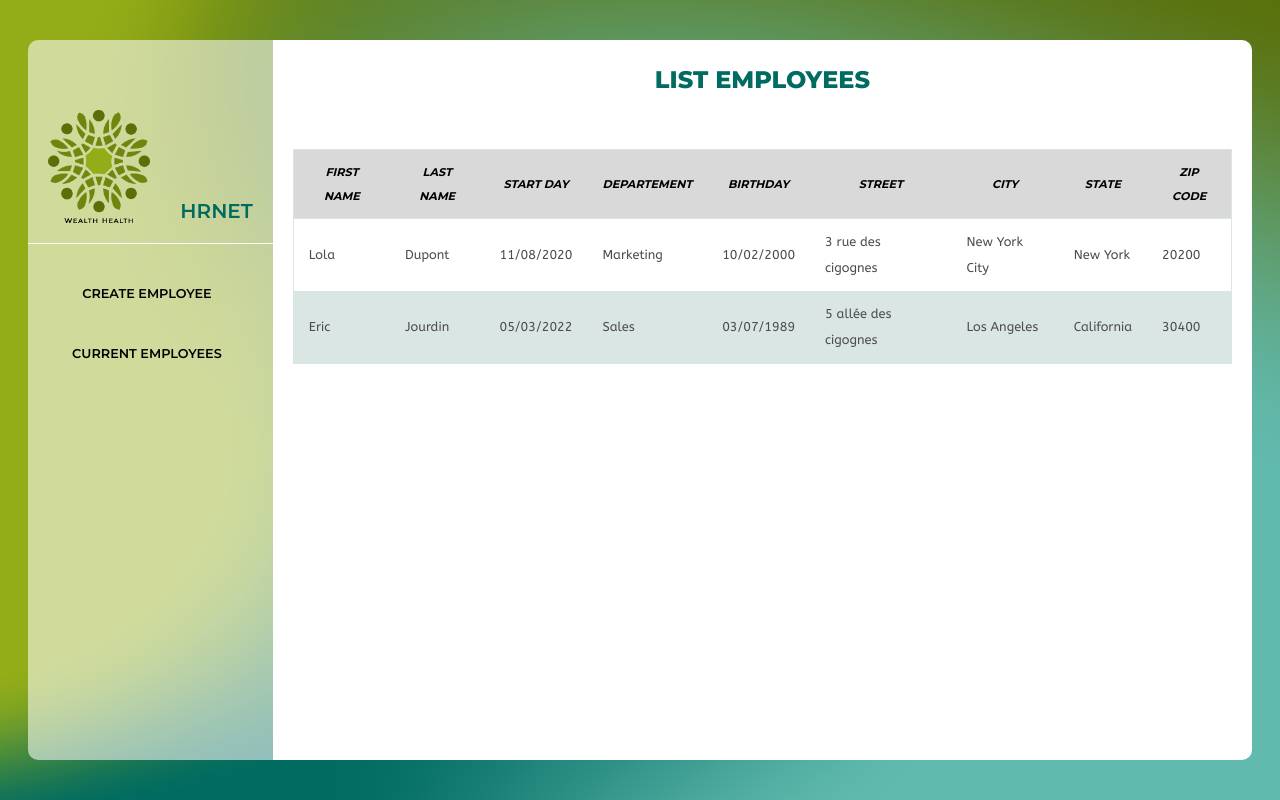
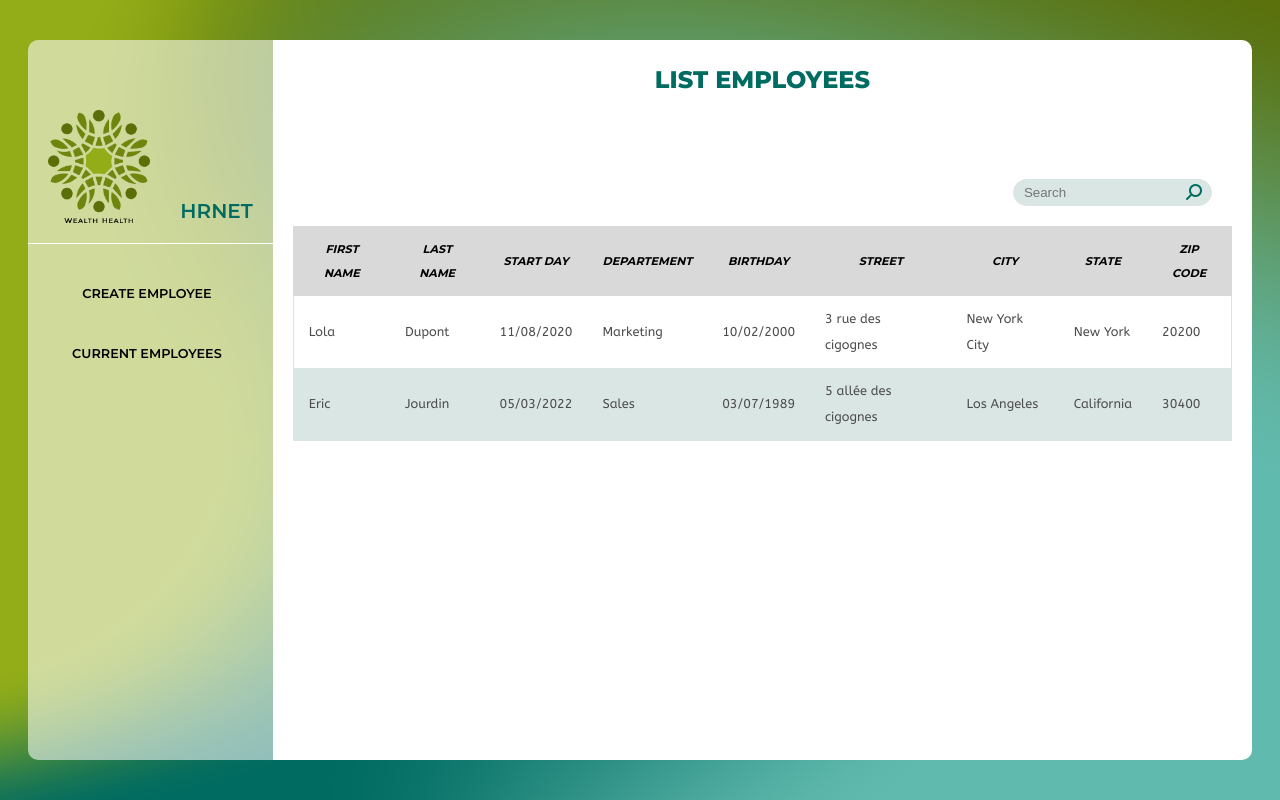
Before and after one commit to Cecilia-Giusti/P-14-wealth-health, a React (Create React App) app: page /current-employees in a window 1280 px wide. Built offline with nearby package versions, Linux system fonts and the light colour scheme.

Commit message:
Feat: add search bar

```diff
--- a/package.json
+++ b/package.json
@@ -5,6 +5,7 @@
   "dependencies": {
     "@cecigiu2b/dropdown-menu-react": "^1.7.10",
     "@reduxjs/toolkit": "^1.9.0",
+    "@tanstack/match-sorter-utils": "^8.5.14",
     "@tanstack/react-table": "^8.5.30",
     "@testing-library/jest-dom": "^5.16.5",
     "@testing-library/react": "^13.4.0",
--- a/src/assets/styles/pages/_employeesPage.scss
+++ b/src/assets/styles/pages/_employeesPage.scss
@@ -1,3 +1,33 @@
+.searchBar__content {
+  position: relative;
+  top: 30px;
+  right: -350px;
+  .searchBar {
+    background: $color-row-form;
+    border: 1px solid $color-row-form;
+
+    border-radius: 40px;
+    padding: 5px 10px;
+
+    &:hover,
+    &:focus-visible {
+      box-shadow: none;
+      outline: none;
+      background: rgba(255, 255, 255, 0.57);
+      border: 1px solid #4d4c4c;
+      box-shadow: inset 3px -4px 6px rgba(217, 217, 217, 0.47);
+    }
+  }
+
+  .searchBar__icon {
+    position: absolute;
+    top: 5px;
+    right: 10px;
+    transform: scaleX(-1);
+    color: $color-primary;
+  }
+}
+
 .employees {
   justify-content: center;
   width: 100%;
@@ -10,7 +40,7 @@
       padding: 10px 15px;
     }
     thead {
-      border: 1px solid $color-row-form;
+      border: 1px solid $color-header-form;
 
       tr {
         @include titleTable;
--- /dev/null
+++ b/src/components/DebouncedInput.tsx
@@ -0,0 +1,36 @@
+import { useEffect, useState } from "react";
+
+const DebouncedInput = ({
+  value: initialValue,
+  onChange,
+  debounce = 500,
+  ...props
+}: {
+  value: string | number;
+  onChange: (value: string | number) => void;
+  debounce?: number;
+} & Omit<React.InputHTMLAttributes<HTMLInputElement>, "onChange">) => {
+  const [value, setValue] = useState(initialValue);
+
+  useEffect(() => {
+    setValue(initialValue);
+  }, [initialValue]);
+
+  useEffect(() => {
+    const timeout = setTimeout(() => {
+      onChange(value);
+    }, debounce);
+
+    return () => clearTimeout(timeout);
+  }, [debounce, onChange, value]);
+
+  return (
+    <input
+      {...props}
+      value={value}
+      onChange={(e) => setValue(e.target.value)}
+    />
+  );
+};
+
+export default DebouncedInput;
--- a/src/pages/EmployeeList.tsx
+++ b/src/pages/EmployeeList.tsx
@@ -5,10 +5,37 @@ import {
   useReactTable,
   SortingState,
   getSortedRowModel,
+  FilterFn,
+  getFilteredRowModel,
 } from "@tanstack/react-table";
-import React from "react";
+import React, { useState } from "react";
+import DebouncedInput from "../components/DebouncedInput";
+import { RankingInfo, rankItem } from "@tanstack/match-sorter-utils";
+
 // import { useAppSelector } from "../app/hooks";
 import { newEmployeeInt } from "../types/models";
+
+declare module "@tanstack/table-core" {
+  interface FilterFns {
+    fuzzy: FilterFn<unknown>;
+  }
+  interface FilterMeta {
+    itemRank: RankingInfo;
+  }
+}
+
+const fuzzyFilter: FilterFn<any> = (row, columnId, value, addMeta) => {
+  // Rank the item
+  const itemRank = rankItem(row.getValue(columnId), value);
+
+  // Store the itemRank info
+  addMeta({
+    itemRank,
+  });
+
+  // Return if the item should be filtered in/out
+  return itemRank.passed;
+};
 
 const EmployeeList = () => {
   // const dataUsers = useAppSelector((state) => state.users.users);
@@ -89,18 +116,27 @@ const EmployeeList = () => {
   ];
 
   // eslint-disable-next-line @typescript-eslint/no-unused-vars
-  const [data, setData] = React.useState(() => [...dataMocked]);
-  const [sorting, setSorting] = React.useState<SortingState>([]);
+  const [data, setData] = useState(() => [...dataMocked]);
+
+  const [sorting, setSorting] = useState<SortingState>([]);
+  const [globalFilter, setGlobalFilter] = useState("");
 
   const table = useReactTable({
     data,
     columns,
+    filterFns: {
+      fuzzy: fuzzyFilter,
+    },
     state: {
       sorting,
+      globalFilter,
     },
+    onGlobalFilterChange: setGlobalFilter,
+    globalFilterFn: fuzzyFilter,
     onSortingChange: setSorting,
     getCoreRowModel: getCoreRowModel(),
     getSortedRowModel: getSortedRowModel(),
+    getFilteredRowModel: getFilteredRowModel(),
     debugTable: true,
   });
 
@@ -109,6 +145,15 @@ const EmployeeList = () => {
   return (
     <main className="main">
       <h1>List employees</h1>
+      <div className="searchBar__content">
+        <DebouncedInput
+          value={globalFilter ?? ""}
+          onChange={(value) => setGlobalFilter(String(value))}
+          className="p-2 font-lg shadow border border-block searchBar"
+          placeholder="Search"
+        />
+        <i className=" fa-solid fa-magnifying-glass searchBar__icon"></i>
+      </div>
       <div ref={tableContainerRef} className="employees">
         <table className="employees__table">
           <thead>
```
Also changed, not shown: src/types/match-sorter-utils.d.ts (added, +88 -0 lines), public/style_compressed.css, 2 other files (tests, documents, lock files or other folders).
